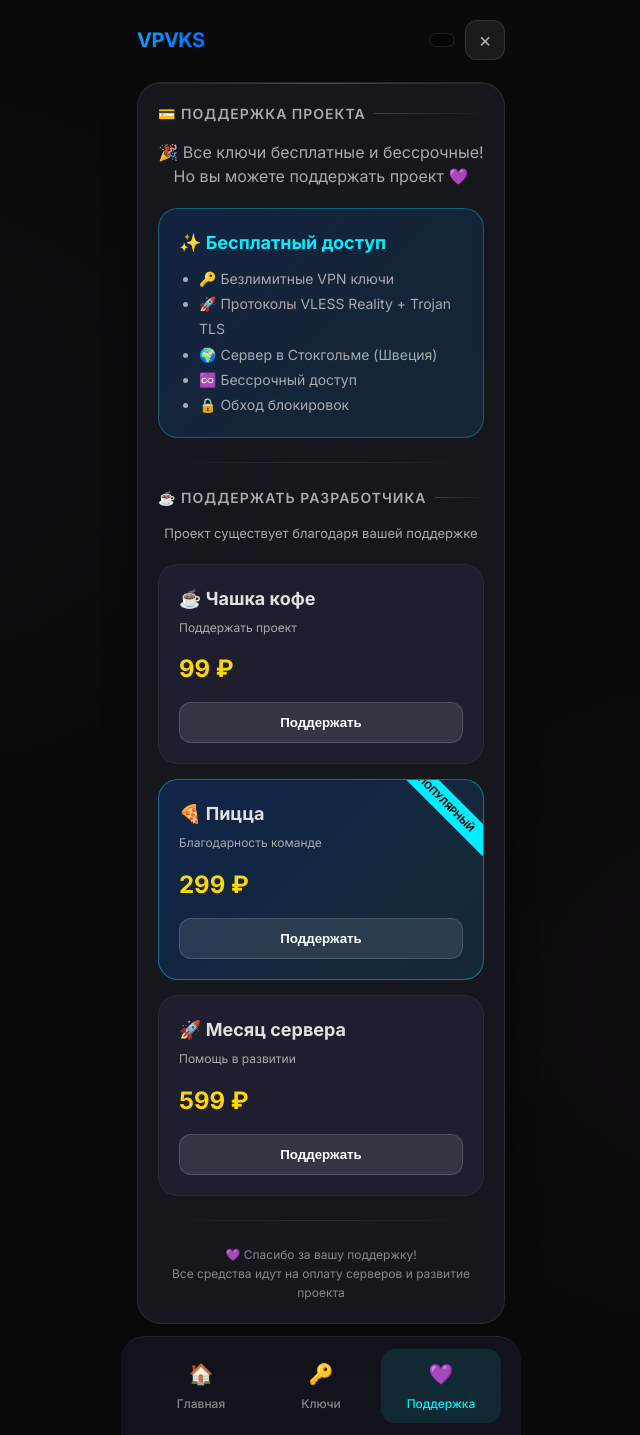
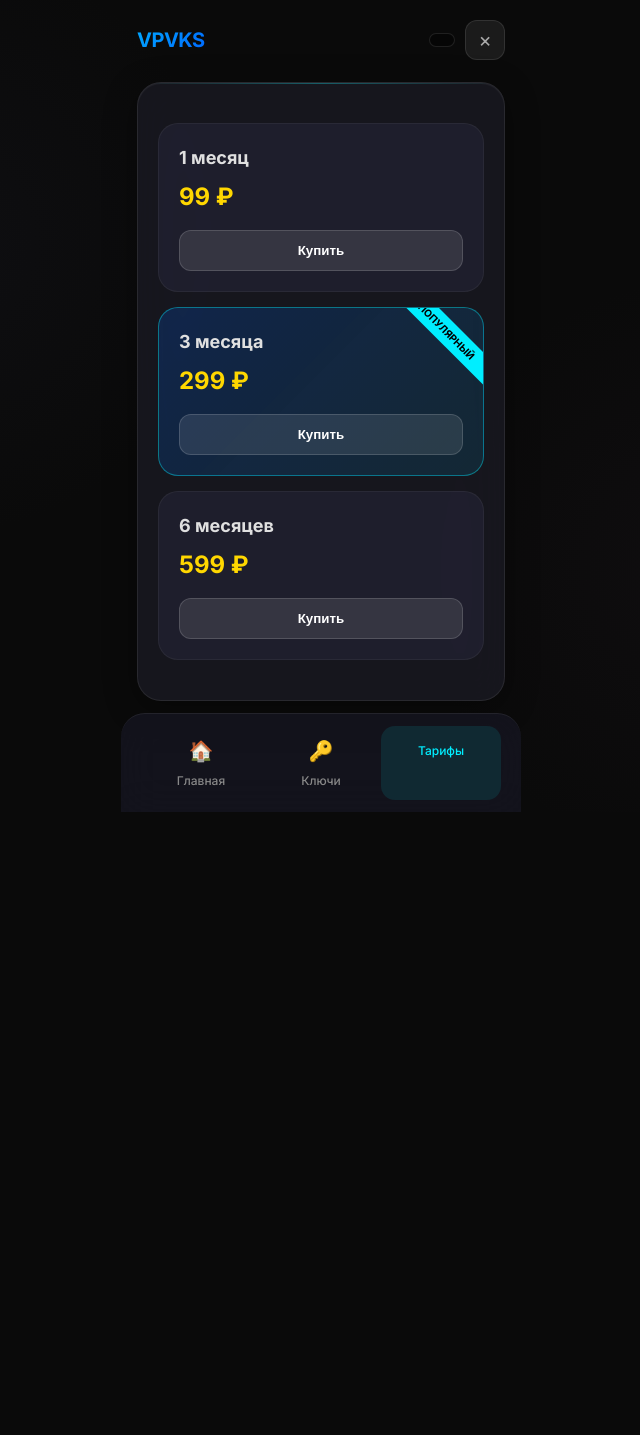
Before and after one commit to NABE5058118/vpvks, a Flask app: page /miniapp in a window 1280 px wide, after a click on "Тарифы". Shown: the whole page, without its empty margins (319-959 px from the left). After the commit the page ends 812 px from the top, so only its background shows below. Run offline with Flask 3, Linux system fonts and the light colour scheme; some libraries are stand-ins or nearby versions.

Commit message:
fix 2 ui

```diff
--- a/backend/templates/miniapp.html
+++ b/backend/templates/miniapp.html
@@ -510,12 +510,6 @@
                 <div class="warning-icon">⚠️</div>
                 <div class="warning-text">Баланс заканчивается! Пополните счёт, чтобы подписка не отключилась.</div>
             </div>
-
-            <div class="button-group">
-                <button class="btn btn-primary" onclick="switchScreen('tariff-screen')">
-                    <span>💜</span> Поддержка
-                </button>
-            </div>
         </div>
 
         <!-- Экран: Ключи подключения -->
@@ -582,58 +576,22 @@
         <!-- Экран: Тарифы -->
         <div class="screen" id="tariff-screen">
             <div class="glass-panel">
-                <div class="section-title">💳 Поддержка проекта</div>
-                <div class="text-center mb-20" style="color: #aaa;">
-                    🎉 Все ключи бесплатные и бессрочные!<br>
-                    Но вы можете поддержать проект 💜
-                </div>
-
-                <div style="background: linear-gradient(135deg, rgba(0, 100, 255, 0.15), rgba(0, 200, 255, 0.1)); border-radius: 20px; padding: 20px; border: 1px solid rgba(0, 238, 255, 0.3); margin-bottom: 20px;">
-                    <div style="font-size: 18px; font-weight: 700; color: #00eeff; margin-bottom: 10px;">
-                        ✨ Бесплатный доступ
-                    </div>
-                    <ul style="font-size: 14px; color: #aaa; line-height: 1.8; padding-left: 20px;">
-                        <li>🔑 Безлимитные VPN ключи</li>
-                        <li>🚀 Протоколы VLESS Reality + Trojan TLS</li>
-                        <li>🌍 Сервер в Стокгольме (Швеция)</li>
-                        <li>♾️ Бессрочный доступ</li>
-                        <li>🔒 Обход блокировок</li>
-                    </ul>
-                </div>
-
-                <div class="divider"></div>
-
-                <div class="section-title">☕ Поддержать разработчика</div>
-                <div class="text-center mb-20" style="color: #aaa; font-size: 13px;">
-                    Проект существует благодаря вашей поддержке
-                </div>
-
                 <div class="tariff-grid">
                     <div class="tariff-card">
-                        <div class="tariff-name">☕ Чашка кофе</div>
-                        <div class="tariff-desc">Поддержать проект</div>
+                        <div class="tariff-name"> 1 месяц </div>
                         <div class="tariff-price">99 ₽</div>
-                        <button class="buy-btn" onclick="initiateTopUp(1, 99)">Поддержать</button>
+                        <button class="buy-btn" onclick="initiateTopUp(1, 99)">Купить</button>
                     </div>
                     <div class="tariff-card popular">
-                        <div class="tariff-name">🍕 Пицца</div>
-                        <div class="tariff-desc">Благодарность команде</div>
+                        <div class="tariff-name"> 3 месяца </div>
                         <div class="tariff-price">299 ₽</div>
-                        <button class="buy-btn" onclick="initiateTopUp(3, 299)">Поддержать</button>
+                        <button class="buy-btn" onclick="initiateTopUp(3, 299)">Купить</button>
                     </div>
                     <div class="tariff-card">
-                        <div class="tariff-name">🚀 Месяц сервера</div>
-                        <div class="tariff-desc">Помощь в развитии</div>
+                        <div class="tariff-name"> 6 месяцев</div>
                         <div class="tariff-price">599 ₽</div>
-                        <button class="buy-btn" onclick="initiateTopUp(6, 599)">Поддержать</button>
+                        <button class="buy-btn" onclick="initiateTopUp(6, 599)">Купить</button>
                     </div>
-                </div>
-
-                <div class="divider"></div>
-
-                <div style="font-size: 12px; color: #888; text-align: center; line-height: 1.6;">
-                    💜 Спасибо за вашу поддержку!<br>
-                    Все средства идут на оплату серверов и развитие проекта
                 </div>
             </div>
         </div>
@@ -649,8 +607,8 @@
                 <div>Ключи</div>
             </a>
             <a href="#" class="nav-item" onclick="switchScreen('tariff-screen'); return false;">
-                <div class="nav-icon">💜</div>
-                <div>Поддержка</div>
+                <div class="nav-icon"></div>
+                <div>Тарифы</div>
             </a>
         </div>
     </div>
```
